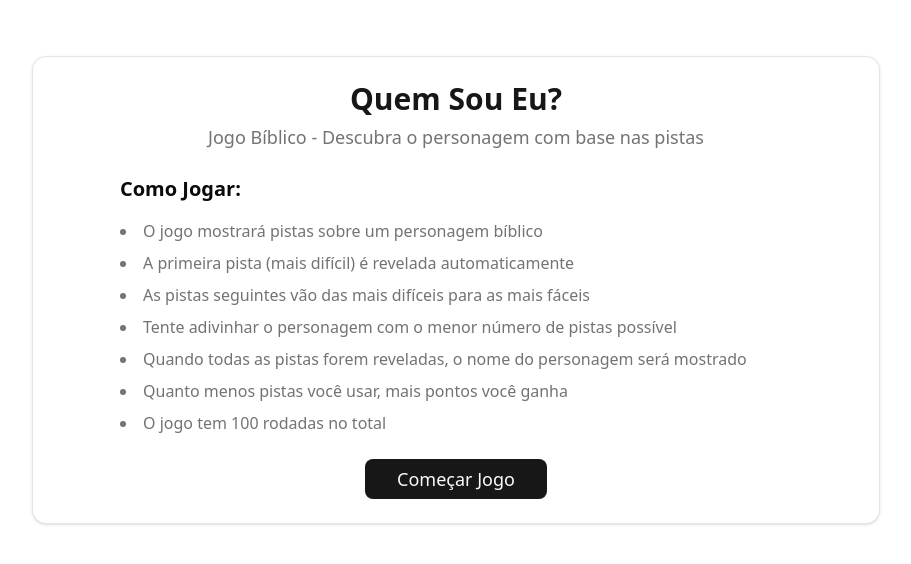
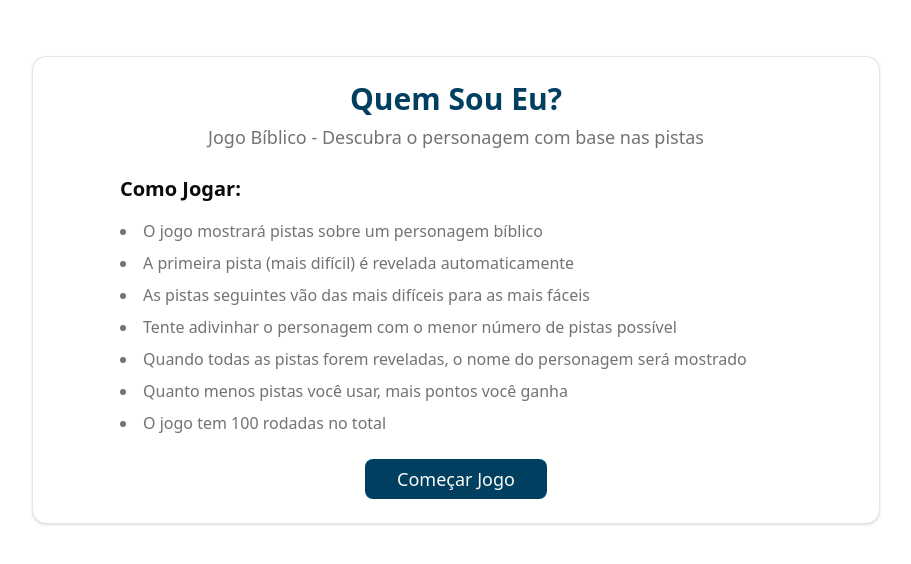
Before and after one commit to felipeleiteme/jogo-biblico-quem-sou-eu, a Next.js app: page / in a window 1280 px wide. Shown: the top 564 px of the page, without its empty margins (184-1095 px from the left). Built offline with nearby package versions, Linux system fonts and the light colour scheme.

Commit message:
🎨 Atualizar cor principal para #4a6da7 (azul acinzentado)

```diff
--- a/src/app/globals.css
+++ b/src/app/globals.css
@@ -51,14 +51,14 @@
   --card-foreground: oklch(0.145 0 0);
   --popover: oklch(1 0 0);
   --popover-foreground: oklch(0.145 0 0);
-  --primary: oklch(0.205 0 0);
+  --primary: oklch(0.35 0.08 240);
   --primary-foreground: oklch(0.985 0 0);
   --secondary: oklch(0.97 0 0);
-  --secondary-foreground: oklch(0.205 0 0);
+  --secondary-foreground: oklch(0.35 0.08 240);
   --muted: oklch(0.97 0 0);
   --muted-foreground: oklch(0.556 0 0);
   --accent: oklch(0.97 0 0);
-  --accent-foreground: oklch(0.205 0 0);
+  --accent-foreground: oklch(0.35 0.08 240);
   --destructive: oklch(0.577 0.245 27.325);
   --border: oklch(0.922 0 0);
   --input: oklch(0.922 0 0);
@@ -70,45 +70,45 @@
   --chart-5: oklch(0.769 0.188 70.08);
   --sidebar: oklch(0.985 0 0);
   --sidebar-foreground: oklch(0.145 0 0);
-  --sidebar-primary: oklch(0.205 0 0);
+  --sidebar-primary: oklch(0.35 0.08 240);
   --sidebar-primary-foreground: oklch(0.985 0 0);
   --sidebar-accent: oklch(0.97 0 0);
-  --sidebar-accent-foreground: oklch(0.205 0 0);
+  --sidebar-accent-foreground: oklch(0.35 0.08 240);
   --sidebar-border: oklch(0.922 0 0);
   --sidebar-ring: oklch(0.708 0 0);
 }
 
 .dark {
-  --background: oklch(0.145 0 0);
+  --background: oklch(0.35 0.08 240);
   --foreground: oklch(0.985 0 0);
-  --card: oklch(0.205 0 0);
+  --card: oklch(0.45 0.08 240);
   --card-foreground: oklch(0.985 0 0);
-  --popover: oklch(0.205 0 0);
+  --popover: oklch(0.45 0.08 240);
   --popover-foreground: oklch(0.985 0 0);
-  --primary: oklch(0.922 0 0);
-  --primary-foreground: oklch(0.205 0 0);
-  --secondary: oklch(0.269 0 0);
+  --primary: oklch(0.35 0.08 240);
+  --primary-foreground: oklch(0.985 0 0);
+  --secondary: oklch(0.5 0.08 240);
   --secondary-foreground: oklch(0.985 0 0);
-  --muted: oklch(0.269 0 0);
+  --muted: oklch(0.5 0.08 240);
   --muted-foreground: oklch(0.708 0 0);
-  --accent: oklch(0.269 0 0);
+  --accent: oklch(0.5 0.08 240);
   --accent-foreground: oklch(0.985 0 0);
   --destructive: oklch(0.704 0.191 22.216);
-  --border: oklch(1 0 0 / 10%);
-  --input: oklch(1 0 0 / 15%);
+  --border: oklch(0.35 0.08 240 / 20%);
+  --input: oklch(0.35 0.08 240 / 25%);
   --ring: oklch(0.556 0 0);
   --chart-1: oklch(0.488 0.243 264.376);
   --chart-2: oklch(0.696 0.17 162.48);
   --chart-3: oklch(0.769 0.188 70.08);
   --chart-4: oklch(0.627 0.265 303.9);
   --chart-5: oklch(0.645 0.246 16.439);
-  --sidebar: oklch(0.205 0 0);
+  --sidebar: oklch(0.45 0.08 240);
   --sidebar-foreground: oklch(0.985 0 0);
-  --sidebar-primary: oklch(0.488 0.243 264.376);
+  --sidebar-primary: oklch(0.35 0.08 240);
   --sidebar-primary-foreground: oklch(0.985 0 0);
-  --sidebar-accent: oklch(0.269 0 0);
+  --sidebar-accent: oklch(0.5 0.08 240);
   --sidebar-accent-foreground: oklch(0.985 0 0);
-  --sidebar-border: oklch(1 0 0 / 10%);
+  --sidebar-border: oklch(0.35 0.08 240 / 20%);
   --sidebar-ring: oklch(0.556 0 0);
 }
 
```
